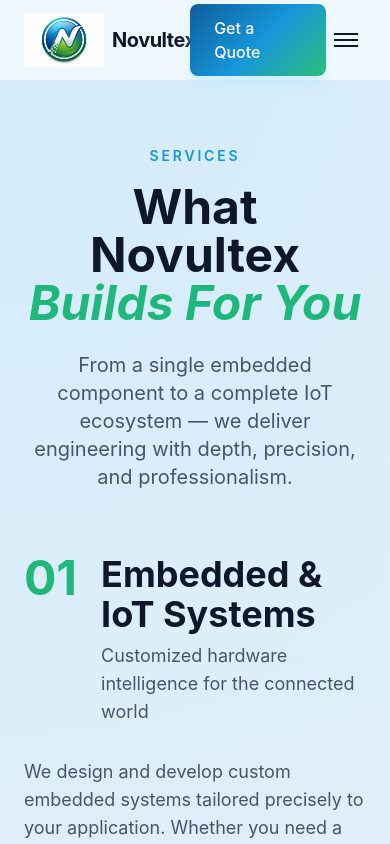
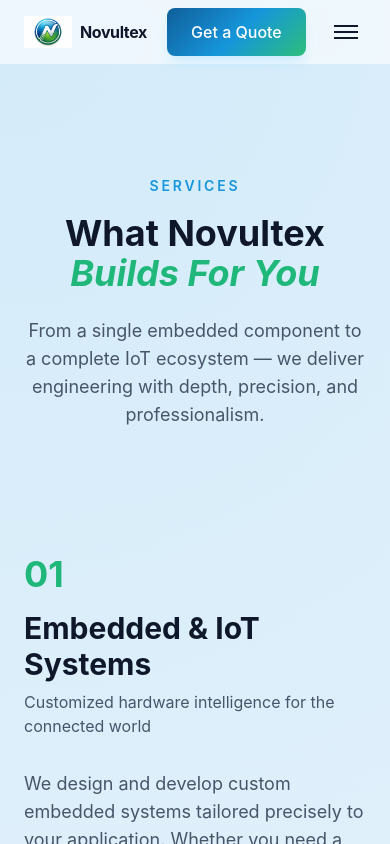
Before and after one commit to Bharkkav/Novultex_webpage, a Next.js app: page /services in a window 390 px wide. Shown: the top 844 px of the page. Built offline with nearby package versions, Linux system fonts and the light colour scheme.

Commit message:
corrected for phone

```diff
--- a/app/about/page.tsx
+++ b/app/about/page.tsx
@@ -19,13 +19,13 @@
       <Navigation />
 
       {/* PAGE HERO */}
-      <section className="min-h-[60vh] flex items-center justify-center pt-32">
+      <section className="min-h-[60vh] flex items-center justify-center pt-24 md:pt-32">
         <div className="container text-center">
           <span className="section__tag">About Us</span>
-          <h1 className="text-5xl md:text-6xl font-bold mt-4 mb-6">
+          <h1 className="text-4xl md:text-6xl font-bold mt-4 mb-6">
             The Team Behind<br /><em className="text-accent">Novultex Technologies</em>
           </h1>
-          <p className="text-xl text-slate-600 max-w-2xl mx-auto">
+          <p className="text-lg md:text-xl text-slate-600 max-w-2xl mx-auto">
             We are a focused engineering company dedicated to building customized embedded, IoT, and software systems that actually work — in the real world, for real clients.
           </p>
         </div>
@@ -113,8 +113,8 @@
       <section className="section section-soft">
         <div className="container">
           <div className="flex flex-col md:flex-row items-center gap-12">
-            <div className="w-32 h-32 rounded-full bg-accent/20 border-2 border-accent flex items-center justify-center flex-shrink-0">
-              <div className="text-6xl font-bold text-accent">B</div>
+            <div className="w-24 h-24 md:w-32 md:h-32 rounded-full bg-accent/20 border-2 border-accent flex items-center justify-center flex-shrink-0">
+              <div className="text-5xl md:text-6xl font-bold text-accent">B</div>
             </div>
 
             <div>
--- a/app/contact/page.tsx
+++ b/app/contact/page.tsx
@@ -74,13 +74,13 @@
       <Navigation />
 
       {/* PAGE HERO */}
-      <section className="min-h-[60vh] flex items-center justify-center pt-32">
+      <section className="min-h-[60vh] flex items-center justify-center pt-24 md:pt-32">
         <div className="container text-center">
           <span className="section__tag">Contact</span>
-          <h1 className="text-5xl md:text-6xl font-bold mt-4 mb-6">
+          <h1 className="text-4xl md:text-6xl font-bold mt-4 mb-6">
             Let&apos;s Build Something<br /><em className="text-accent">Together</em>
           </h1>
-          <p className="text-xl text-slate-600 max-w-2xl mx-auto">
+          <p className="text-lg md:text-xl text-slate-600 max-w-2xl mx-auto">
             Share your project idea, ask a technical question, or request a quote. We respond to every message personally — usually within 24 hours.
           </p>
         </div>
--- a/app/page.tsx
+++ b/app/page.tsx
@@ -70,14 +70,14 @@
       <Navigation />
 
       {/* HERO */}
-      <section className="min-h-screen flex items-center justify-center pt-20 relative overflow-hidden">
+      <section className="min-h-screen flex items-center justify-center pt-20 md:pt-24 relative overflow-hidden">
         <div className="absolute inset-0 pointer-events-none bg-[radial-gradient(circle_at_top_left,rgba(22,150,219,0.18),transparent_28%),radial-gradient(circle_at_bottom_right,rgba(31,184,122,0.18),transparent_30%)]"></div>
         <div className="container text-center relative z-10">
           <p className="text-brand text-sm font-semibold uppercase tracking-[0.25em] mb-4">Embedded · IoT · Software · PCB</p>
-          <h1 className="text-5xl md:text-7xl font-bold leading-tight mb-6 text-slate-900">
+          <h1 className="text-4xl sm:text-5xl md:text-7xl font-bold leading-tight mb-6 text-slate-900">
             Engineering Ideas<br /><em className="text-primary not-italic">Into Reality</em>
           </h1>
-          <p className="text-xl text-slate-600 max-w-2xl mx-auto mb-8">
+          <p className="text-lg md:text-xl text-slate-600 max-w-2xl mx-auto mb-8">
             Novultex Technologies builds customized embedded systems, complete IoT solutions, professional PCB designs, and software that powers your vision — from concept to deployment.
           </p>
           <div className="flex flex-col md:flex-row gap-4 justify-center mb-12">
@@ -124,7 +124,7 @@
                 ref={(el) => setRefs(el, card.num)}
                 className="fade-in card-surface p-8 hover:border-brand hover:shadow-lg hover:shadow-sky-100 transition-all duration-300"
               >
-                <div className="text-4xl mb-4 text-primary">{card.icon}</div>
+                <div className="text-3xl md:text-4xl mb-4 text-primary">{card.icon}</div>
                 <h3 className="text-xl font-bold mb-4 text-slate-900">{card.title}</h3>
                 <p className="text-slate-600 mb-6">{card.desc}</p>
                 <Link href="/services" className="link-arrow">
--- a/app/services/page.tsx
+++ b/app/services/page.tsx
@@ -119,13 +119,13 @@
       <Navigation />
 
       {/* PAGE HERO */}
-      <section className="min-h-[60vh] flex items-center justify-center pt-32">
+      <section className="min-h-[60vh] flex items-center justify-center pt-24 md:pt-32">
         <div className="container text-center">
           <span className="section__tag">Services</span>
-          <h1 className="text-5xl md:text-6xl font-bold mt-4 mb-6">
+          <h1 className="text-4xl md:text-6xl font-bold mt-4 mb-6">
             What Novultex<br /><em className="text-accent">Builds For You</em>
           </h1>
-          <p className="text-xl text-slate-600 max-w-2xl mx-auto">
+          <p className="text-lg md:text-xl text-slate-600 max-w-2xl mx-auto">
             From a single embedded component to a complete IoT ecosystem — we deliver engineering with depth, precision, and professionalism.
           </p>
         </div>
@@ -137,11 +137,11 @@
           {services.map((service, idx) => (
             <div key={service.id} id={service.id}>
               <div className="mb-8">
-                <div className="flex items-start gap-6 mb-8">
-                  <div className="text-5xl font-bold text-accent">{service.num}</div>
+                <div className="flex flex-col sm:flex-row items-start gap-4 sm:gap-6 mb-8">
+                  <div className="text-4xl md:text-5xl font-bold text-accent">{service.num}</div>
                   <div>
-                    <h2 className="text-4xl font-bold mb-2">{service.title}</h2>
-                    <p className="text-lg text-slate-600">{service.subtitle}</p>
+                    <h2 className="text-3xl md:text-4xl font-bold mb-2">{service.title}</h2>
+                    <p className="text-base md:text-lg text-slate-600">{service.subtitle}</p>
                   </div>
                 </div>
 
--- a/components/Footer.tsx
+++ b/components/Footer.tsx
@@ -30,9 +30,9 @@
                 alt="Novultex logo"
                 width={76}
                 height={76}
-                className="h-[76px] w-[76px] object-contain"
+                className="h-[58px] w-[58px] md:h-[76px] md:w-[76px] object-contain flex-shrink-0"
               />
-              <span className="font-bold text-lg">Novultex</span>
+              <span className="font-bold text-base md:text-lg">Novultex</span>
             </Link>
             <p className="text-slate-600 text-sm mb-4">
               Engineering embedded, IoT, and software solutions that connect the physical and digital world.
--- a/components/Navigation.tsx
+++ b/components/Navigation.tsx
@@ -33,18 +33,20 @@
 
   return (
     <header className={`fixed top-0 w-full z-50 transition-all duration-300 ${scrolled ? 'bg-white/90 backdrop-blur-md shadow-lg shadow-sky-100/80 border-b border-sky-100' : 'bg-white/60 backdrop-blur-sm'}`}>
-      <div className="container flex items-center justify-between h-20">
+      <div className="container flex items-center justify-between h-16 md:h-20">
         {/* Logo */}
-        <Link href="/" className="flex items-center gap-2 no-underline">
+        <Link href="/" className="flex items-center gap-2 md:gap-3 no-underline min-w-0">
           <Image
             src="/assets/company-logo.png"
             alt="Novultex logo"
             width={80}
             height={80}
-            className="h-20 w-20 object-contain"
+            className="h-12 w-12 md:h-20 md:w-20 object-contain flex-shrink-0"
             priority
           />
-          <span className="font-bold text-xl tracking-tight text-slate-900">Novultex</span>
+          <span className="font-bold text-base sm:text-lg md:text-xl tracking-tight text-slate-900 whitespace-nowrap">
+            Novultex
+          </span>
         </Link>
 
         {/* Desktop Navigation */}
@@ -71,7 +73,7 @@
 
         {/* Mobile Menu Button */}
         <button
-          className="md:hidden flex flex-col gap-1 p-2"
+          className="md:hidden flex flex-col gap-1 p-2 flex-shrink-0"
           onClick={() => setMobileMenuOpen(!mobileMenuOpen)}
           aria-label="Toggle menu"
         >
```
Also changed, not shown: app/projects/page.tsx (+6 -6 lines).
